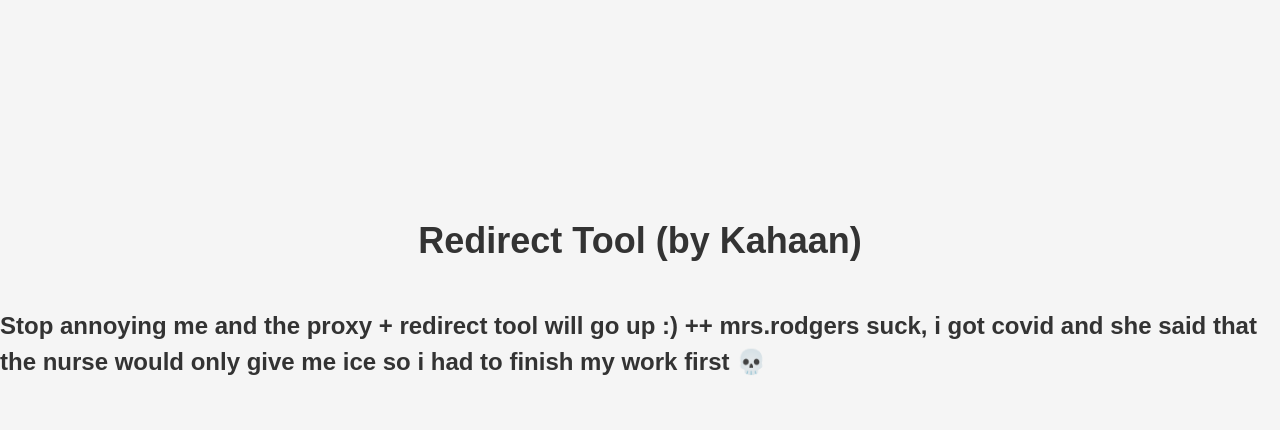
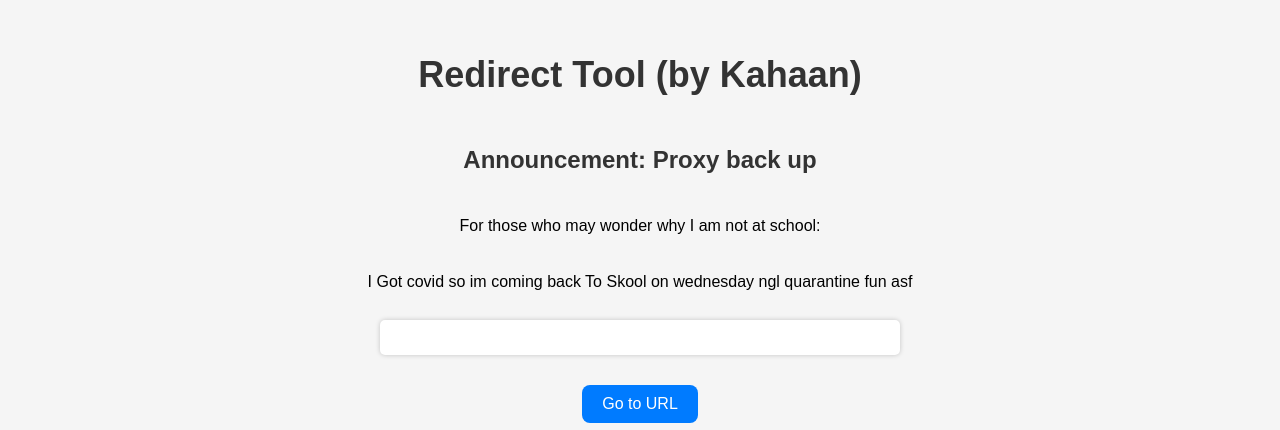
Before and after one commit to Woosh9129/redirectool, a plain HTML site: page index.html in a window 1280 px wide. Shown: the part 105-535 px from the top of the page. Drawn offline with Linux system fonts and the light colour scheme.

Commit message:
Update index.html

```diff
--- a/index.html
+++ b/index.html
@@ -67,16 +67,17 @@
     <container>
         <h1>Redirect Tool (by Kahaan)</h1>
 
-        <h2>Stop annoying me and the proxy + redirect tool will go up :)
-++ mrs.rodgers suck, i got covid and she said that the nurse would only give me ice so i had to finish my work first 💀</h2>
-<!--
+        <h2>Announcement: Proxy back up</h2>
+        <p>For those who may wonder why I am not at school: </p>
+        <p> I Got covid so im coming back To Skool on wednesday ngl quarantine fun asf</p>
+
 <input type="url" id="inputs-1">
 
 <button onclick="goto_url()">Go to URL</button>
 <button onclick="goto_prox('rammerhead')">Proxy (Rammerhead)</button>
 <button onclick="goto_prox('holyunblocker')">Proxy (holy unblocker)</button>
 <button onclick="goto_gle()">Google</button>
--->
+
     </container>
 
     <script>
```
